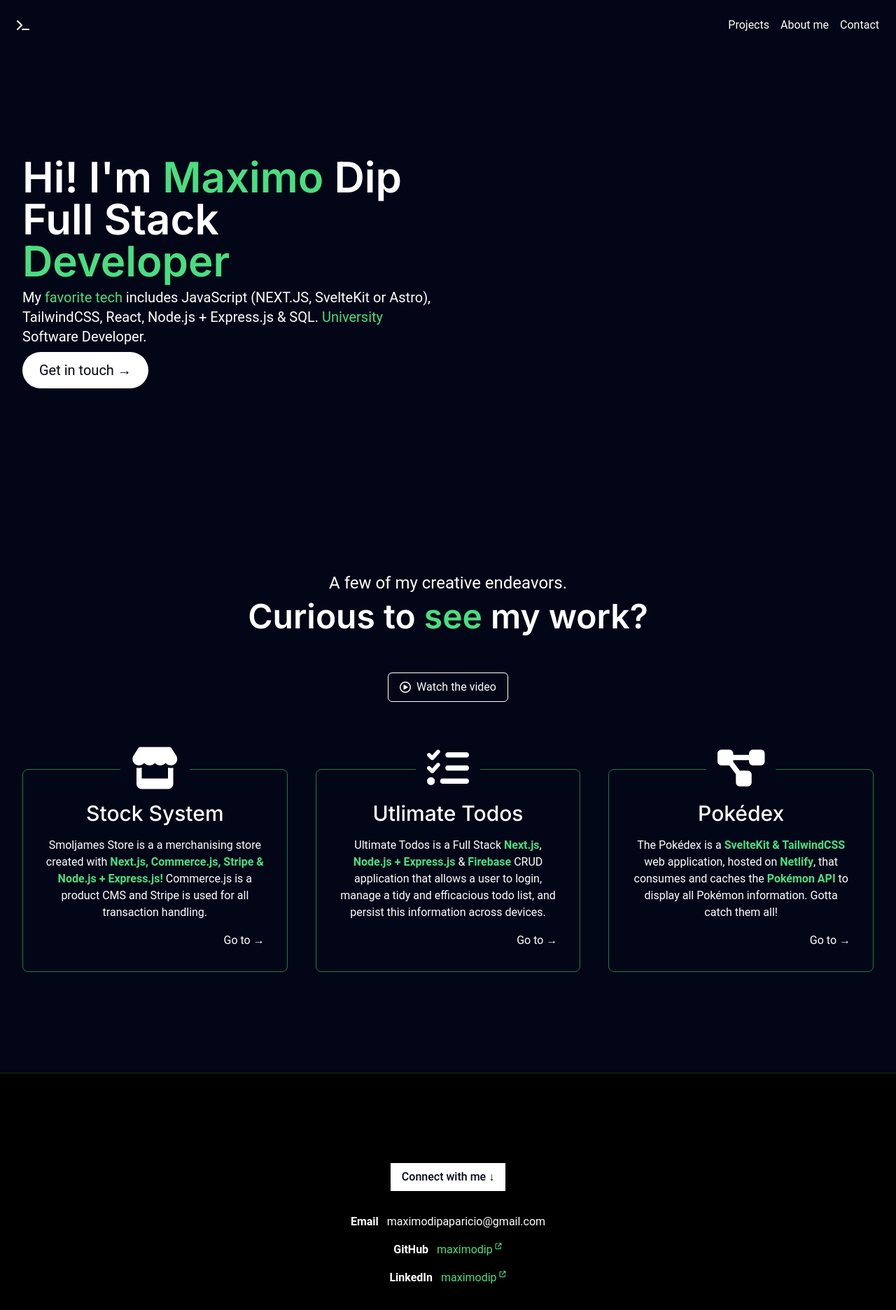
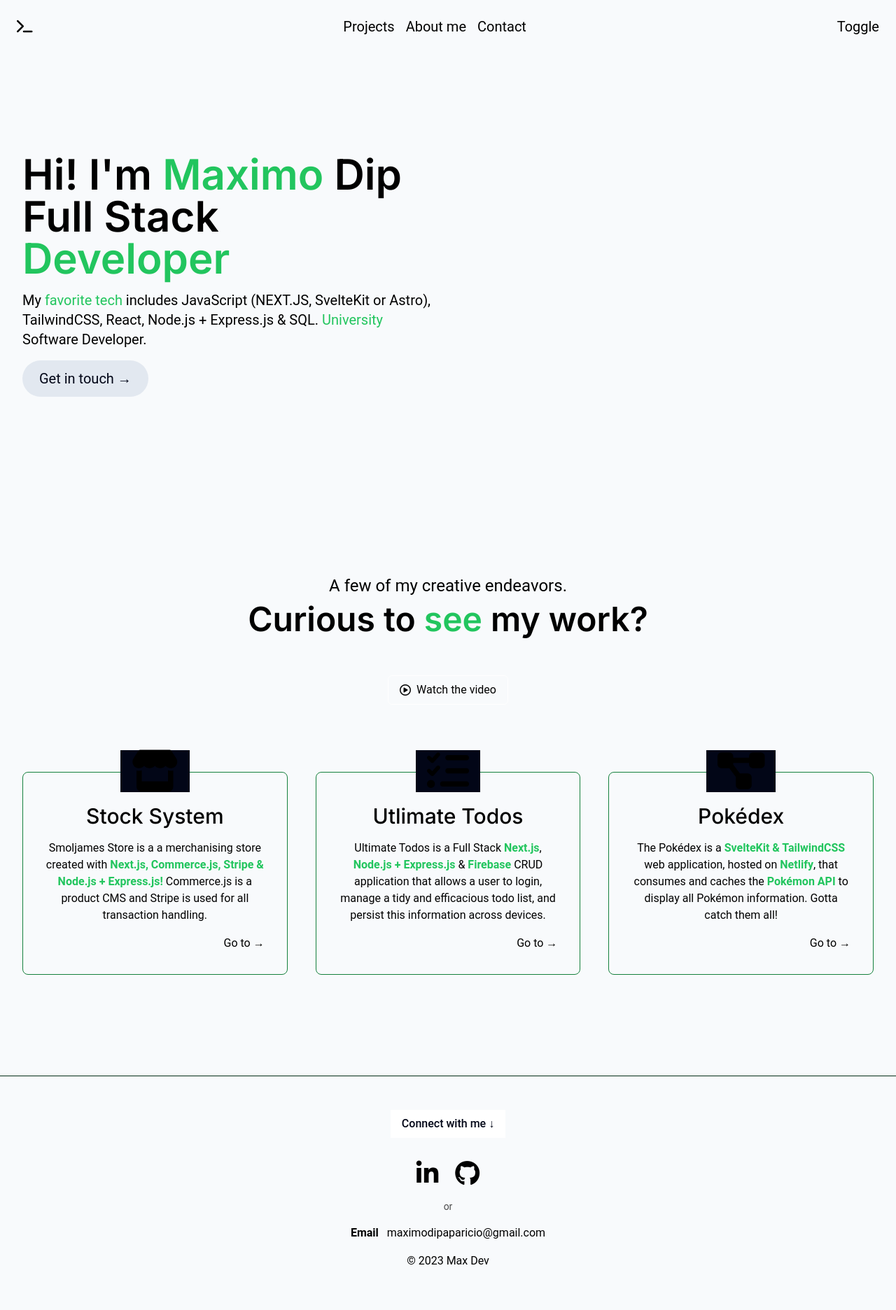
Before and after one commit to maximoaparicio/svelte-portfolio, a SvelteKit app: page / in a window 1280 px wide. Shown: the top 1872 px of the page at 70% size. Built offline with nearby package versions, Linux system fonts and the light colour scheme.

Commit message:
darkmode and resize

```diff
--- a/package.json
+++ b/package.json
@@ -12,6 +12,8 @@
 		"@sveltejs/kit": "^1.20.4",
 		"autoprefixer": "^10.4.16",
 		"postcss": "^8.4.31",
+		"prettier": "^3.0.3",
+		"prettier-plugin-svelte": "^3.0.3",
 		"svelte": "^4.0.5",
 		"tailwindcss": "^3.3.3",
 		"vite": "^4.4.2"
--- a/src/app.html
+++ b/src/app.html
@@ -1,4 +1,4 @@
-<!DOCTYPE html>
+<!doctype html>
 <html lang="en">
   <head>
     <meta charset="utf-8" />
@@ -21,7 +21,7 @@
   </head>
   <body
     data-sveltekit-preload-data="hover"
-    class="bg-slate-950 text-white relative"
+    class="bg-slate-50 text-black relative dark:bg-slate-950 dark:text-white"
   >
     <div style="display: contents" class="relative z-[1]">%sveltekit.body%</div>
   </body>
--- a/src/components/Footer.svelte
+++ b/src/components/Footer.svelte
@@ -1,46 +1,22 @@
 <footer
-  class="py-20 sm:py-32 bg-black border-t border-solid border-green-950 flex flex-col gap-4 sm:gap-8 justify-center items-center"
+  class="py-12 border-t border-solid border-green-950 flex flex-col gap-4 sm:gap-8 justify-center items-center"
 >
   <p class="px-4 py-2 bg-white text-slate-950 font-medium">
     Connect with me &darr;
   </p>
   <div class="flex flex-col gap-4 items-center justify-center">
-    <!-- <div
+    <div
       class="flex items-center gap-4 sm:gap-6 text-2xl sm:text-3xl md:text-4xl mx-auto"
     >
-            <a>
+      <a href="https://www.linkedin.com/in/maximodipaparicio/" target="_blank">
         <i class="fa-brands fa-linkedin-in" />
       </a>
-            <a>
+      <a href="https://www.github.com/maximoaparicio" target="_blank">
         <i class="fa-brands fa-github" />
       </a>
     </div>
     <p class="mx-auto text-sm opacity-70">or</p>
-        <p class="">Hugh_jass@gmail.com</p> -->
     <p><b class="pr-2">Email</b> maximodipaparicio@gmail.com</p>
-    <p>
-      <b class="pr-2">GitHub</b>
-      <a href=" " target="_blank" class="text-green-400"
-        >maximodip<sup class=""
-          ><span class="text-xs scale-75 pl-0.5"
-            ><i
-              class="fa-solid fa-arrow-up-right-from-square text-xs scale-[75%]"
-            /></span
-          ></sup
-        ></a
-      >
-    </p>
-    <p>
-      <b class="pr-2">LinkedIn</b>
-      <a href=" " target="_blank" class="text-green-400"
-        >maximodip<sup class=""
-          ><span class="text-xs scale-75 pl-0.5"
-            ><i
-              class="fa-solid fa-arrow-up-right-from-square text-xs scale-[75%]"
-            /></span
-          ></sup
-        ></a
-      >
-    </p>
+    <p>&copy; 2023 Max Dev</p>
   </div>
 </footer>
--- a/src/components/Header.svelte
+++ b/src/components/Header.svelte
@@ -1,40 +1,69 @@
 <script>
-  export let y
+  export let y;
 
   let tabs = [
-    { name: 'Projects', link: '#projects' },
-    { name: 'About me', link: '#about' },
-    { name: 'Contact', link: '#contact' },
-  ]
+    { name: "Projects", link: "#projects" },
+    { name: "About me", link: "#about" },
+    { name: "Contact", link: "#contact" },
+  ];
+
+  import { onMount } from "svelte";
+
+  // Function to set theme based on system preference
+  function setTheme() {
+    const darkMode =
+      window.matchMedia &&
+      window.matchMedia("(prefers-color-scheme: dark)").matches;
+
+    if (darkMode) {
+      document.documentElement.classList.add("dark");
+      localStorage.theme = "dark";
+    } else {
+      document.documentElement.classList.remove("dark");
+      localStorage.theme = "light";
+    }
+  }
+
+  // Call setTheme when the component mounts
+  onMount(setTheme);
+
+  // Toggle theme
+  function toggleTheme() {
+    if (localStorage.theme === "dark") {
+      document.documentElement.classList.remove("dark");
+      localStorage.theme = "light";
+    } else {
+      document.documentElement.classList.add("dark");
+      localStorage.theme = "dark";
+    }
+  }
 </script>
 
 <header
-  class={'sticky z-[10] top-0 duration-200 px-6 flex items-center justify-between border-b border-solid' +
+  class={"sticky z-[10] top-0 duration-200 px-6 flex items-center justify-between border-b border-solid text-xl" +
     (y > 0
-      ? ' py-4 bg-slate-950 border-green-700'
-      : ' py-6 bg-transparent border-transparent')}
+      ? " py-4 dark:bg-slate-950 bg-slate-50 border-green-700"
+      : " py-6 bg-transparent border-transparent")}
 >
   <i class="fa-sharp fa-solid fa-terminal" />
-  <!-- <button class="sm:hidden">
-    <i class="fa-solid fa-bars fa-xl" />
-  </button> -->
   <div class="sm:flex items-center gap-4 hidden">
     {#each tabs as tab, index}
       <a
         href={tab.link}
-        class="duration-200 hover:text-green-400"
-        target={index === 2 ? '_blank' : ''}
+        class="duration-200 hover:text-green-500"
+        target={index === 2 ? "_blank" : ""}
       >
         <p>{tab.name}</p>
       </a>
     {/each}
   </div>
-  <button
+  <!-- <button
     class="blueShadow lg:mr-auto lg:ml-0 text-base sm:text-lg md:text-xl inter relative overflow-hidden px-6 py-3 group rounded-full bg-white text-slate-950 sm:hidden"
   >
     <div
-      class="absolute top-0 right-full w-full h-full bg-green-400 opacity-20 group-hover:translate-x-full z-0 duration-200"
+      class="absolute top-0 right-full w-full h-full bg-green-500 opacity-20 group-hover:translate-x-full z-0 duration-200"
     />
     <h4 class="relative z-9">Get in touch</h4>
-  </button>
+  </button> -->
+  <button on:click={toggleTheme}>Toggle</button>
 </header>
--- a/src/components/Main.svelte
+++ b/src/components/Main.svelte
@@ -1,26 +1,26 @@
 <script>
-  import Step from './Step.svelte'
+  import Step from "./Step.svelte";
 
   let steps = [
     {
-      name: 'Stock System',
-      icon: 'fa-solid fa-store',
+      name: "Stock System",
+      icon: "fa-solid fa-store",
       description:
-        'Smoljames Store is a a merchanising store created with Next.js, Commerce.js & Stripe! Commerce.js is a CMS for managing project and Stripe is used for all transaction handling.',
+        "Smoljames Store is a a merchanising store created with Next.js, Commerce.js & Stripe! Commerce.js is a CMS for managing project and Stripe is used for all transaction handling.",
     },
     {
-      name: 'Utlimate Todos',
-      icon: 'fa-solid fa-list-check',
+      name: "Utlimate Todos",
+      icon: "fa-solid fa-list-check",
       description:
-        'Test for model robustness with customized test profiles and receive exhaustive reporting on the performance and potential vulnerabilities of your model.',
+        "Test for model robustness with customized test profiles and receive exhaustive reporting on the performance and potential vulnerabilities of your model.",
     },
     {
-      name: 'Pokédex',
-      icon: 'fa-solid fa-diagram-project',
+      name: "Pokédex",
+      icon: "fa-solid fa-diagram-project",
       description:
-        'Augment your datasets with our filters and dataset manipulations to ensure your models are trained on the highest quality datasets (coming soon).',
+        "Augment your datasets with our filters and dataset manipulations to ensure your models are trained on the highest quality datasets (coming soon).",
     },
-  ]
+  ];
 </script>
 
 <main class="flex flex-col flex-1 p-4 justify-center">
@@ -29,24 +29,24 @@
     class="grid grid-cols-1 lg:grid-cols-2 gap-10 sm:py-14 min-h-[75vh]"
   >
     <div
-      class="flex flex-col lg:justify-center text-center lg:text-left gap-2 md:gap-8 lg:gap-2 justify-center -mt-32 sm:-mt-0"
+      class="flex flex-col lg:justify-center text-center lg:text-left gap-2 md:gap-8 lg:gap-4 justify-center -mt-32 sm:-mt-0"
     >
       <h2 class="font-semibold text-4xl sm:text-5xl md:text-6xl">
-        Hi! I'm <span class="inter text-green-400">Maximo</span> Dip
+        Hi! I'm <span class="inter text-green-500">Maximo</span> Dip
         <br />Full Stack
-        <span class="inter text-green-400">Developer</span>
+        <span class="inter text-green-500">Developer</span>
       </h2>
       <p class="text-base sm:text-lg md:text-xl">
-        My <span class="text-green-400"> favorite tech</span> includes
+        My <span class="text-green-500"> favorite tech</span> includes
         JavaScript (NEXT.JS, SvelteKit or Astro), TailwindCSS, React, Node.js +
-        Express.js & SQL. <span class="text-green-400">University</span> Software
+        Express.js & SQL. <span class="text-green-500">University</span> Software
         Developer.
       </p>
       <button
-        class="blueShadow mx-auto lg:mr-auto lg:ml-0 text-base sm:text-lg md:text-xl inter relative overflow-hidden px-6 py-3 group rounded-full bg-white text-slate-950 hidden sm:block"
+        class="blueShadow mx-auto lg:mr-auto lg:ml-0 text-base sm:text-lg md:text-xl inter relative overflow-hidden px-6 py-3 group rounded-full bg-slate-200 text-slate-950"
       >
         <div
-          class="absolute top-0 right-full w-full h-full bg-green-400 opacity-20 group-hover:translate-x-full z-0 duration-200"
+          class="absolute top-0 right-full w-full h-full bg-green-500 opacity-20 group-hover:translate-x-full z-0 duration-200"
         />
         <h4 class="relative z-9">Get in touch &rarr;</h4>
       </button>
@@ -58,7 +58,7 @@
         A few of my creative endeavors.
       </h6>
       <h3 class="font-semibold text-3xl sm:text-4xl md:text-5xl">
-        Curious to <span class="inter text-green-400">see</span> my work?
+        Curious to <span class="inter text-green-500">see</span> my work?
       </h3>
     </div>
     <a
@@ -73,31 +73,31 @@
       <Step step={steps[0]}>
         <p>
           Smoljames Store is a a merchanising store created with <strong
-            class="text-green-400"
+            class="text-green-500"
             >Next.js, Commerce.js, Stripe & Node.js + Express.js!</strong
           > Commerce.js is a product CMS and Stripe is used for all transaction handling.
         </p>
       </Step>
       <Step step={steps[1]}>
         <p>
-          Ultimate Todos is a Full Stack <strong class="text-green-400"
+          Ultimate Todos is a Full Stack <strong class="text-green-500"
             >Next.js</strong
           >,
-          <strong class="text-green-400">Node.js + Express.js</strong>
-          & <strong class="text-green-400">Firebase</strong> CRUD application that
+          <strong class="text-green-500">Node.js + Express.js</strong>
+          & <strong class="text-green-500">Firebase</strong> CRUD application that
           allows a user to login, manage a tidy and efficacious todo list, and persist
           this information across devices.
         </p>
       </Step>
       <Step step={steps[2]}>
         <p>
-          The Pokédex is a <strong class="text-green-400"
+          The Pokédex is a <strong class="text-green-500"
             >SvelteKit & TailwindCSS</strong
           >
           web application, hosted on
-          <strong class="text-green-400">Netlify</strong>, that consumes and
+          <strong class="text-green-500">Netlify</strong>, that consumes and
           caches the
-          <strong class="text-green-400">Pokémon API</strong>
+          <strong class="text-green-500">Pokémon API</strong>
           to display all Pokémon information. Gotta catch them all!
         </p>
       </Step>
--- a/src/routes/+layout.svelte
+++ b/src/routes/+layout.svelte
@@ -1,29 +1,29 @@
 <script>
-  import '../app.css'
-  import Header from '../components/Header.svelte'
-  import Footer from '../components/Footer.svelte'
+  import "../app.css";
+  import Header from "../components/Header.svelte";
+  import Footer from "../components/Footer.svelte";
 
-  let y
-  let innerHeight = 0
-  let innerWidth = 0
+  let y;
+  let innerHeight = 0;
+  let innerWidth = 0;
 
   function goTop() {
-    document.body.scrollIntoView()
+    document.body.scrollIntoView();
   }
 </script>
 
 <div class="relative flex flex-col mx-auto w-full text-sm sm:text-base">
   <div
-    class={'fixed bottom-0 w-full duration-200 flex p-10 z-[10]' +
+    class={"fixed bottom-0 w-full duration-200 flex p-10 z-[10]" +
       (y > 0
-        ? 'opacity-full pointer-events-auto'
-        : 'pointer-events-none opacity-0')}
+        ? "opacity-full pointer-events-auto"
+        : "pointer-events-none opacity-0")}
   >
     <button
       on:click={goTop}
-      class="ml-auto rounded-full p-4 bg-slate-900 text-green-400 hover:bg-slate-800 cursor-pointer"
+      class="ml-auto rounded-full p-4 bg-slate-900 text-green-500 hover:bg-slate-800 cursor-pointer"
     >
-      <i class="fa-solid fa-arrow-up grid place-items-center aspect-square" />
+      <i class="fa-solid fa-arrow-up grid place-items-center" />
     </button>
   </div>
   <Header {y} />
--- a/tailwind.config.js
+++ b/tailwind.config.js
@@ -1,8 +1,9 @@
 /** @type {import('tailwindcss').Config} */
 export default {
-  content: ['./src/**/*.{html,js,svelte,ts}'],
+  darkMode: "class",
+  content: ["./src/**/*.{html,js,svelte,ts}"],
   theme: {
     extend: {},
   },
   plugins: [],
-}
+};
```
Also changed, not shown: 2 other files (tests, documents, lock files or other folders). Lines whose indentation alone changed are shown as unchanged.
